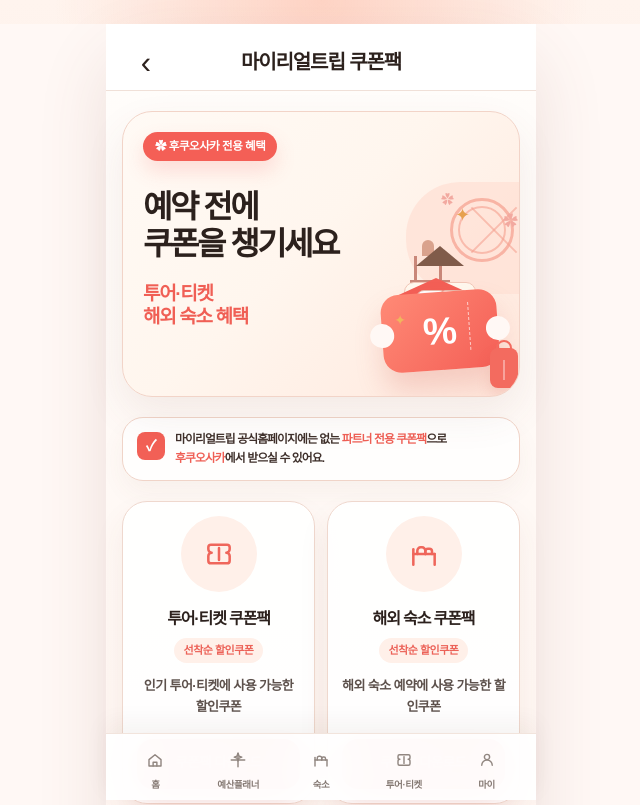
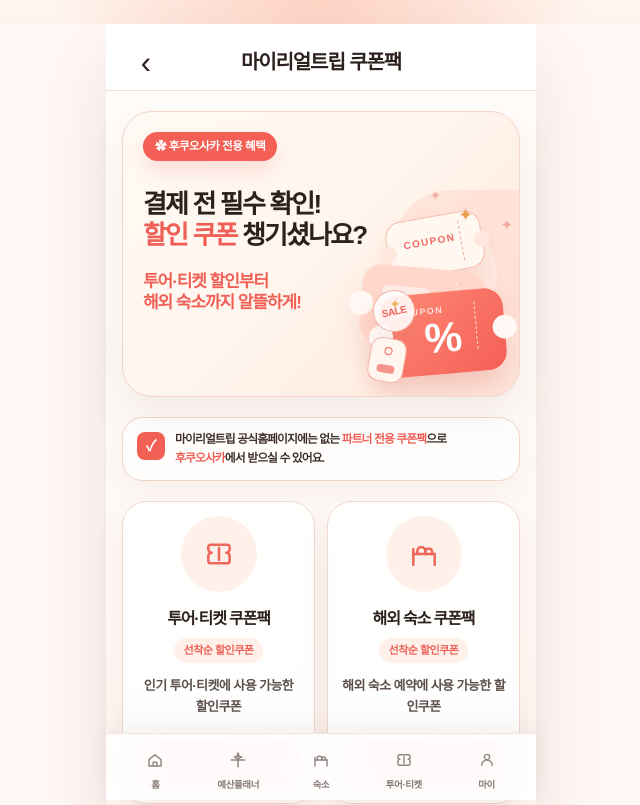
Before and after one commit to munani0918/fukuosaka, a Next.js app: page /benefits/myrealtrip-coupons in a window 1280 px wide. Shown: the top 805 px of the page, without its empty margins (319-959 px from the left). Built offline with nearby package versions, Linux system fonts and the light colour scheme.

Commit message:
Add social login gated saves and refine app UX

```diff
--- a/app/benefits/myrealtrip-coupons/page.tsx
+++ b/app/benefits/myrealtrip-coupons/page.tsx
@@ -53,46 +53,54 @@
   return (
     <div
       aria-hidden="true"
-      className="absolute bottom-0 right-[-15px] h-[214px] w-[204px]"
+      className="absolute bottom-0 right-[-18px] h-[214px] w-[196px]"
     >
-      <div className="absolute right-0 top-0 h-28 w-32 rounded-bl-[54px] rounded-tl-[54px] bg-[#ffe2d7]/78" />
-      <div className="absolute right-5 top-4 h-16 w-16 rounded-full border-[3px] border-[#f5a190]/72" />
-      <div className="absolute right-7 top-6 h-12 w-12 rounded-full border-[2px] border-[#f5a190]/60" />
-      <div className="absolute right-[39px] top-4 h-16 w-[2px] rotate-45 bg-[#f5a190]/58" />
-      <div className="absolute right-[39px] top-4 h-16 w-[2px] -rotate-45 bg-[#f5a190]/58" />
+      <div className="absolute right-0 top-2 h-32 w-36 rounded-bl-[58px] rounded-tl-[58px] bg-[#ffe0d5]/80" />
+      <div className="absolute right-10 top-9 h-28 w-28 rounded-full bg-[#fff2ea]/75" />
+      <div className="absolute right-4 top-24 h-16 w-28 rounded-full bg-[#ffd8ce]/45 blur-xl" />
 
-      <div className="absolute right-[92px] top-[58px] h-24 w-7">
-        <div className="mx-auto h-4 w-3 rounded-t-full bg-[#d9a28d]" />
-        <div className="h-20 w-7 border-x-[3px] border-[#c98779]" />
-        <div className="absolute left-[-4px] top-10 h-[3px] w-10 bg-[#c98779]" />
+      <div className="absolute right-[54px] top-[34px] h-[58px] w-[96px] rotate-[-10deg] rounded-[16px] border border-[#f7beb0] bg-[#fff8f0] shadow-[0_12px_22px_rgba(210,100,82,0.12)]">
+        <div className="absolute -left-2 top-[22px] h-4 w-4 rounded-full bg-[#ffe8dd]" />
+        <div className="absolute -right-2 top-[22px] h-4 w-4 rounded-full bg-[#ffe8dd]" />
+        <div className="absolute right-5 top-2 h-10 border-l border-dashed border-[#f3a898]" />
+        <div className="absolute left-4 top-4 text-[10px] font-black tracking-[0.14em] text-[#f06b61]">
+          COUPON
+        </div>
       </div>
 
-      <div className="absolute right-12 top-16 h-[76px] w-[98px]">
-        <div className="absolute left-7 top-0 h-5 w-12 bg-[#805b4a] [clip-path:polygon(50%_0,100%_100%,0_100%)]" />
-        <div className="absolute left-3 top-16 h-3 w-20 rounded-t-lg bg-[#7e5145]" />
-        <div className="absolute left-4 top-9 h-10 w-[72px] rounded-t-[10px] border border-[#f1c7b8] bg-[#fff8ee]" />
-        <div className="absolute left-1 top-8 h-5 w-[88px] bg-[#f35f56] [clip-path:polygon(50%_0,100%_100%,0_100%)]" />
-        <div className="absolute left-7 top-11 h-8 w-8 rounded-t-lg border border-[#e8baaa] bg-white" />
-        <div className="absolute left-[50px] top-11 h-8 w-8 rounded-t-lg border border-[#e8baaa] bg-white" />
+      <div className="absolute bottom-[50px] right-[54px] h-[78px] w-[122px] rotate-[5deg] rounded-[18px] bg-[#ffd7cb] shadow-[0_18px_28px_rgba(208,92,78,0.13)]">
+        <div className="absolute -left-3 top-7 h-6 w-6 rounded-full bg-[#fff8f5]" />
+        <div className="absolute -right-3 top-7 h-6 w-6 rounded-full bg-[#fff8f5]" />
+        <div className="absolute right-7 top-3 h-12 border-l border-dashed border-white/75" />
+        <div className="absolute left-5 top-5 h-3 w-12 rounded-full bg-white/55" />
+        <div className="absolute left-5 top-10 h-2 w-9 rounded-full bg-white/45" />
       </div>
 
-      <div className="absolute bottom-[26px] right-9 h-[78px] w-[116px] rotate-[-4deg] rounded-[18px] bg-[linear-gradient(135deg,#ff8a76,#f45f56)] text-white shadow-[0_18px_28px_rgba(208,92,78,0.22)]">
+      <div className="absolute bottom-[22px] right-8 h-[82px] w-[124px] rotate-[-5deg] rounded-[19px] bg-[linear-gradient(135deg,#ff8a76,#f45f56)] text-white shadow-[0_18px_28px_rgba(208,92,78,0.22)]">
         <div className="absolute -left-3 top-7 h-6 w-6 rounded-full bg-[#fff8f5]" />
         <div className="absolute -right-3 top-7 h-6 w-6 rounded-full bg-[#fff8f5]" />
-        <div className="absolute right-7 top-3 h-12 border-l border-dashed border-white/65" />
-        <div className="flex h-full items-center justify-center text-[38px] font-black">
+        <div className="absolute right-7 top-3 h-12 border-l border-dashed border-white/70" />
+        <div className="absolute left-4 top-3 text-[9px] font-black tracking-[0.16em] text-white/78">
+          COUPON
+        </div>
+        <div className="flex h-full items-center justify-center pt-2 text-[42px] font-black">
           %
         </div>
       </div>
 
-      <div className="absolute bottom-2 right-4 h-10 w-7 rounded-[8px] bg-[#f36b5f] shadow-[0_8px_14px_rgba(208,92,78,0.18)]">
-        <div className="mx-auto mt-[-8px] h-3 w-4 rounded-t-full border-2 border-[#f36b5f]" />
-        <div className="mx-auto mt-2 h-5 w-[2px] bg-white/38" />
+      <div className="absolute right-[122px] top-[108px] flex h-[42px] w-[42px] rotate-[-12deg] items-center justify-center rounded-full border border-[#f3b6a9] bg-white/88 text-[10px] font-black tracking-[-0.04em] text-[#ef6258] shadow-[0_10px_18px_rgba(126,74,61,0.08)]">
+        SALE
       </div>
+
+      <div className="absolute bottom-[14px] right-[132px] h-11 w-9 rotate-[10deg] rounded-[11px] border border-[#f5b5a8] bg-[#fff6ef] shadow-[0_10px_18px_rgba(208,92,78,0.11)]">
+        <div className="absolute left-1/2 top-2 h-2 w-2 -translate-x-1/2 rounded-full border border-[#f06b61]" />
+        <div className="absolute bottom-2 left-2 right-2 h-2 rounded-full bg-[#f06b61]/70" />
+      </div>
+
       <div className="absolute right-16 top-5 text-[18px] text-[#e6a14f]">✦</div>
-      <div className="absolute right-32 top-32 text-[14px] text-[#f0b65d]">✦</div>
-      <div className="absolute right-4 top-7 text-[15px] text-[#f2a9a0]">✿</div>
-      <div className="absolute right-20 top-2 text-[13px] text-[#f2a9a0]">✿</div>
+      <div className="absolute right-[136px] top-28 text-[14px] text-[#f0b65d]">✦</div>
+      <div className="absolute right-6 top-8 text-[15px] text-[#f2a9a0]">✦</div>
+      <div className="absolute right-24 top-1 text-[13px] text-[#f2a9a0]">✦</div>
     </div>
   );
 }
@@ -124,13 +132,15 @@
               <span className="inline-flex whitespace-nowrap rounded-full bg-[#f45f56] px-3 py-1.5 text-[11.5px] font-black tracking-[-0.04em] text-white shadow-[0_10px_20px_rgba(244,95,86,0.18)]">
                 ✿ 후쿠오사카 전용 혜택
               </span>
-              <h2 className="mt-7 text-[31px] font-black leading-[1.14] tracking-[-0.078em] text-[#2c211d] min-[390px]:text-[32px]">
-                <span className="block whitespace-nowrap">예약 전에</span>
-                <span className="block whitespace-nowrap">쿠폰을 챙기세요</span>
+              <h2 className="mt-7 text-[25px] font-black leading-[1.18] tracking-[-0.072em] text-[#2c211d] min-[390px]:text-[26px]">
+                <span className="block whitespace-nowrap">결제 전 필수 확인!</span>
+                <span className="block whitespace-nowrap">
+                  <span className="text-[#ef5f55]">할인 쿠폰</span> 챙기셨나요?
+                </span>
               </h2>
-              <p className="mt-5 text-[18px] font-black leading-[1.22] tracking-[-0.07em] text-[#f05f55] min-[390px]:text-[19px]">
-                <span className="block whitespace-nowrap">투어·티켓</span>
-                <span className="block whitespace-nowrap">해외 숙소 혜택</span>
+              <p className="mt-5 text-[16px] font-black leading-[1.28] tracking-[-0.062em] text-[#f05f55] min-[390px]:text-[17px]">
+                <span className="block whitespace-nowrap">투어·티켓 할인부터</span>
+                <span className="block whitespace-nowrap">해외 숙소까지 알뜰하게!</span>
               </p>
             </div>
           </section>
```
